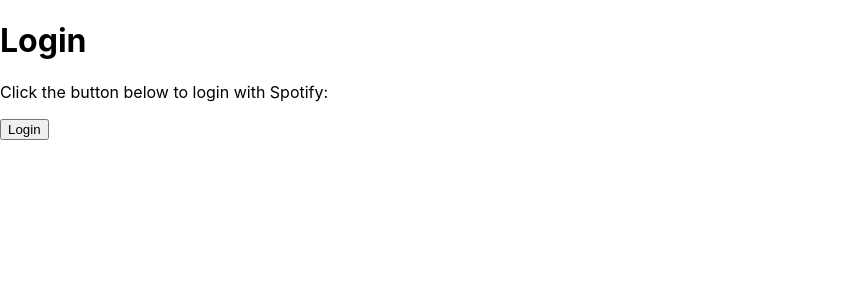
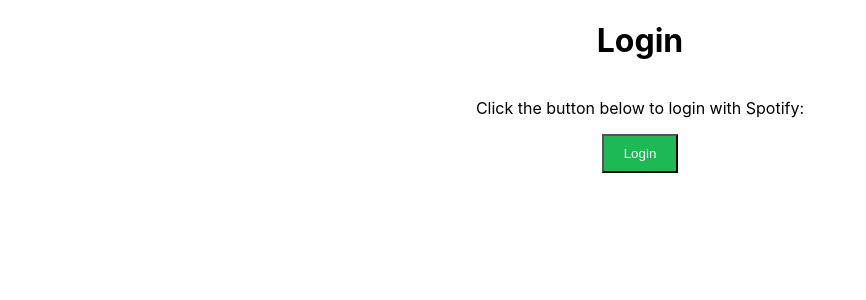
Before and after one commit to WoodenKhrystyn-FS/music-spotify-temp, a React (Create React App) app in the folder frontend/: page /login in a window 1280 px wide. Shown: the top 300 px of the page, without its empty margins (0-866 px from the left). Built offline with nearby package versions, Linux system fonts and the light colour scheme; the HTML template or start-up script is replaced by a standard one.

Commit message:
Added styling to login page

```diff
--- a/frontend/src/pages/Login.js
+++ b/frontend/src/pages/Login.js
@@ -25,12 +25,55 @@
   };
 
   return (
-    <div className="login-page">
+    <div className="login-page" style={styles.container}>
       <h1>Login</h1>
       <p>Click the button below to login with Spotify:</p>
-      <button onClick={handleLogin}>Login</button>
+      <button onClick={handleLogin} style={styles.button}>
+        Login
+      </button>
     </div>
   );
 }
 
 export default Login;
+
+//Styling:
+const styles = {
+  container: {
+    display: "flex",
+    flexDirection: "column",
+    alignItems: "center",
+    justifyContent: "center",
+  },
+
+  button: {
+    padding: "10px 20px",
+    marignLeft: "10px",
+    backgroundColor: "#1DB954",
+    color: "white",
+  },
+};
+
+// --- IGNORE ---
+// import React from "react";
+// import { useNavigate } from "react-router-dom";
+
+// //Login page Component
+// function Login() {
+//   const navigate = useNavigate();
+
+//   const handleLogin = () => {
+//     window.location.href = "https://localhost:3000/api/auth/login";
+//   };
+
+//   return (
+//     <div className="login-page">
+//       <h1>Login</h1>
+//       <p>Click the button below to login with Spotify:</p>
+//       <button onClick={handleLogin}>Login</button>
+//     </div>
+//   );
+// }
+
+// export default Login;
+// --- IGNORE ---
```
